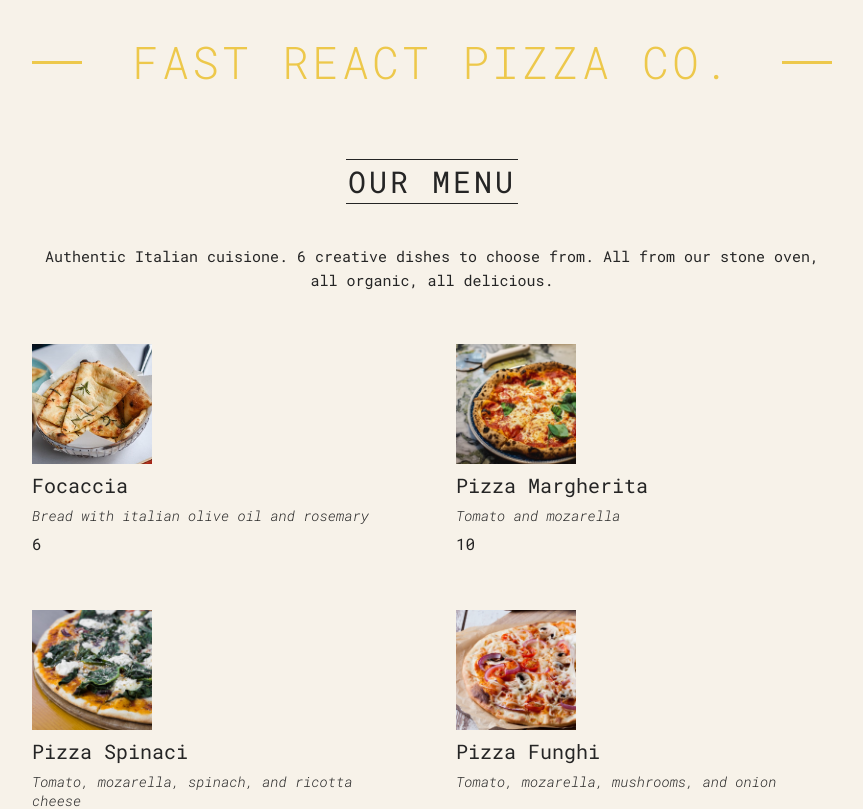
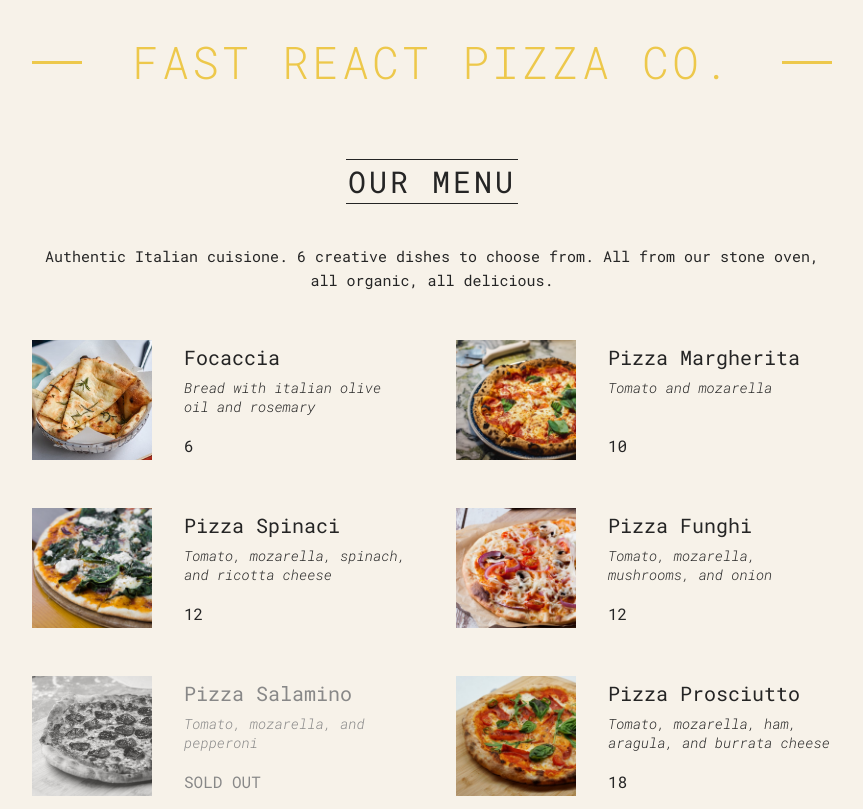
Before and after one commit to Piyush-G238/react-nextjs-course, a React (Create React App) app: page / in a window 1280 px wide. Shown: the top 809 px of the page, without its empty margins (208-1071 px from the left). Built offline with nearby package versions, Linux system fonts and the light colour scheme.

Commit message:
conditionally rendering components!

```diff
--- a/src/components/menu-item/MenuItem.jsx
+++ b/src/components/menu-item/MenuItem.jsx
@@ -1,11 +1,11 @@
 export default function MenuItem({ value }) {
   return (
-    <li className="menu-item">
+    <li className={value.soldOut ? "menu-item sold-out" : "menu-item"}>
+      <img src={require(`../../${value.photoName}`)} alt={value.name} />
       <div>
-        <img src={require(`../../${value.photoName}`)} alt={value.name} />
         <h3>{value.name}</h3>
         <p>{value.ingredients}</p>
-        <span>{value.price}</span>
+        <span>{value.soldOut ? 'SOLD OUT' : value.price}</span>
       </div>
     </li>
   );
--- a/src/components/menu-list/MenuList.jsx
+++ b/src/components/menu-list/MenuList.jsx
@@ -1,12 +1,27 @@
 import MenuItem from "../menu-item/MenuItem";
 import { pizzaData } from "../../data";
+import { useState } from "react";
 
 export default function MenuList() {
-  return (
-    <ul className="menu-list">
-      {pizzaData.map((data, index) => {
-        return <MenuItem value={data} key={index} />;
-      })}
-    </ul>
-  );
+  const [numPizza, setNumPizza] = useState(pizzaData.length)
+
+  if (numPizza > 0) {
+    return (
+      <ul className="menu-list">
+        {
+          pizzaData
+            // .filter(pizza => !pizza.soldOut)
+            .map((pizza, index) => <MenuItem value={pizza} key={index} />)
+        }
+      </ul>
+    );
+  }
+
+  else {
+    return (
+      <div>
+        <h1>We are working on our menus!</h1>
+      </div>
+    );
+  }
 }
```
Also changed, not shown: package.json (+7 -2 lines), 2 other files (tests, documents, lock files or other folders).
